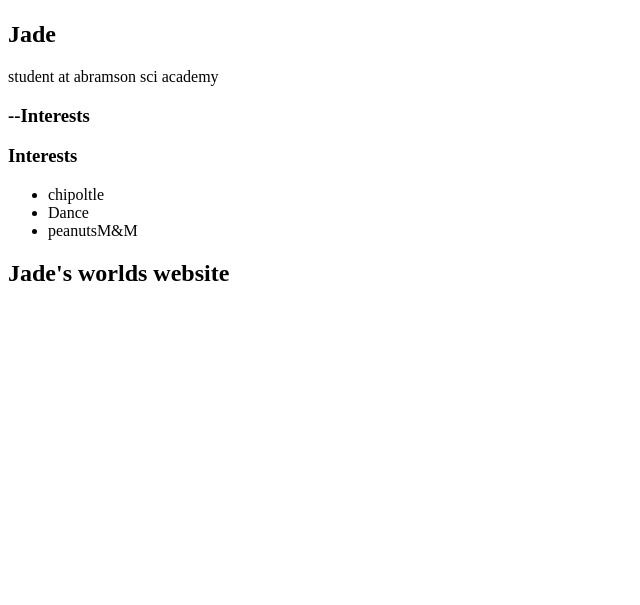
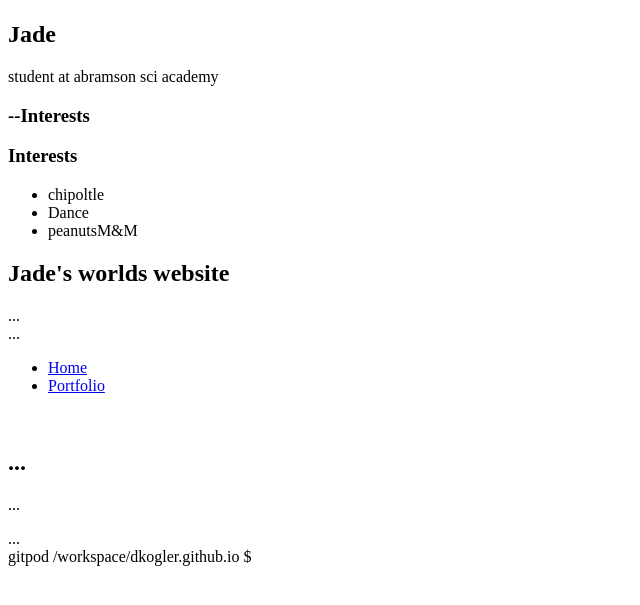
Before and after one commit to Jadecarter1/Jadecarter1, a plain HTML site: page index.html in a window 1280 px wide. Shown: the part 161-766 px from the top of the page, without its empty margins (0-640 px from the left). Drawn offline with Linux system fonts and the light colour scheme.

Commit message:
add index.html and css files

```diff
--- a/index.html
+++ b/index.html
@@ -20,7 +20,8 @@
 <main>
     <!-- Sidebar section -->
     <div>
-        <img src="https://www.adorama.com/alc/wp-content/uploads/2017/11/shutterstock_114802408.jpg" width="350" height="150">
+        <img src="https://www.adorama.com/alc/wp-content/uploads/2017/11/shutterstock_114802408.jpg" width="350"
+            height="150">
     </div>
 
     <!-- Content section -->
@@ -43,12 +44,52 @@
 <nav>
     <h1>Jade's worlds website</h1>
 </nav>
+
 <head>
     <title>Witty title you added in step 2</title>
     <link rel="stylesheet" href="style.css">
 </head>
 
+<div id="all-contents">
+    <div class="sidebar"></div>
+</div>
 
 
+<body>
+    <!-- All content goes here -->
+    <div>
+        ...
+    </div>
+</body>
+
+
+<body>
+    <!-- All content goes here -->
+    <div id="all-contents">
+        ...
+    </div>
+</body>
+<ul>
+    <li>
+        <a href="index.html"> Home </a>
+    </li>
+    <li>
+        <a href="portfolio.html"> Portfolio </a>
+    </li>
+</ul>
 
 </html>
+<!-- Sidebar section -->
+<div>
+    <img>
+</div>
+<!-- Content section -->
+<div>
+    <h2> ... </h2>
+    <p> ... </p>
+    <!-- Interests section -->
+    <div>
+        ...
+    </div>
+</div>
+gitpod /workspace/dkogler.github.io $
```
